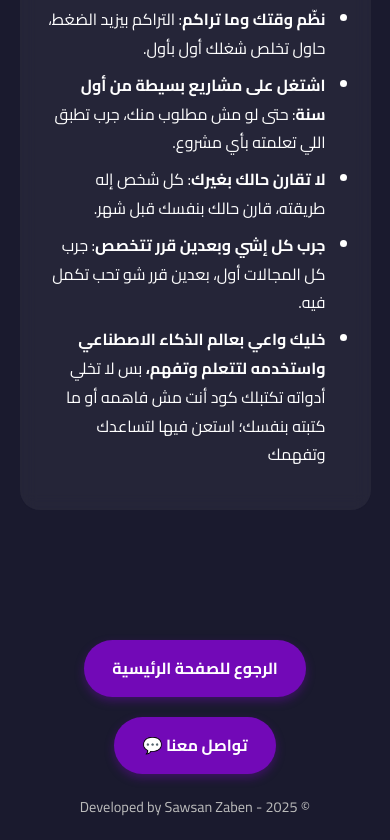
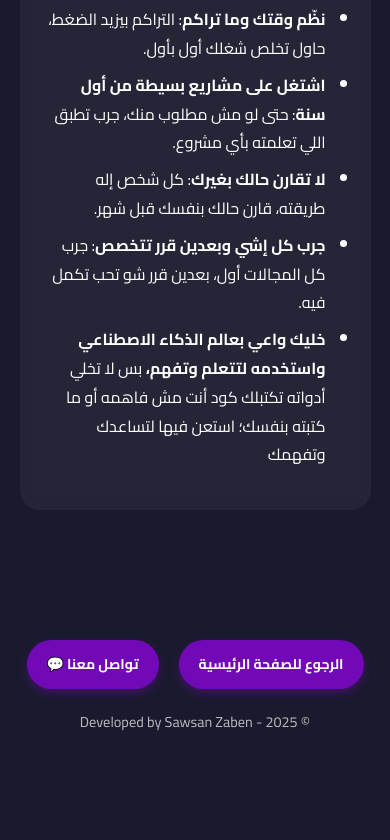
Before and after one commit to Sawsanzaben03/IT-Guide, a plain HTML site: page explore.html in a window 390 px wide. Shown: the part 3431-4271 px from the top of the page. After the commit the page ends 4186 px from the top, so only its background shows below. Drawn offline with nearby package versions, Linux system fonts and the light colour scheme.

Commit message:
Update explore.html

```diff
--- a/explore.html
+++ b/explore.html
@@ -141,6 +141,12 @@
       right: 123px;
       width: 45px;
     }
+    @media (max-width: 600px) {
+  .buttons a {
+    padding: 12px 20px;
+    font-size: 14px;
+  }
+}
   </style>
 </head>
 <body>
```
